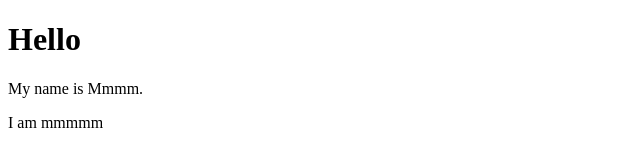
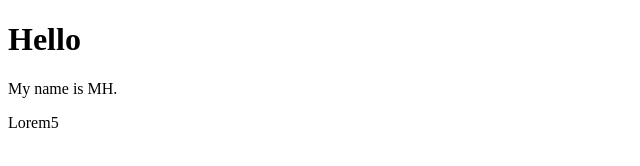
Before and after one commit to M4rtenH/Week5, a website: page about.html in a window 1280 px wide. Shown: the full height of the page, 0-640 px from the left. Drawn offline with Linux system fonts and the light colour scheme.

Commit message:
Update about.html

```diff
--- a/about.html
+++ b/about.html
@@ -8,8 +8,8 @@
 <body>
 
     <h1>Hello</h1>
-    <p>My name is Mmmm.</p>
-    <p>I am mmmmm</p>
+    <p>My name is MH.</p>
+    <p>Lorem5</p>
 
 
 </body>
```
